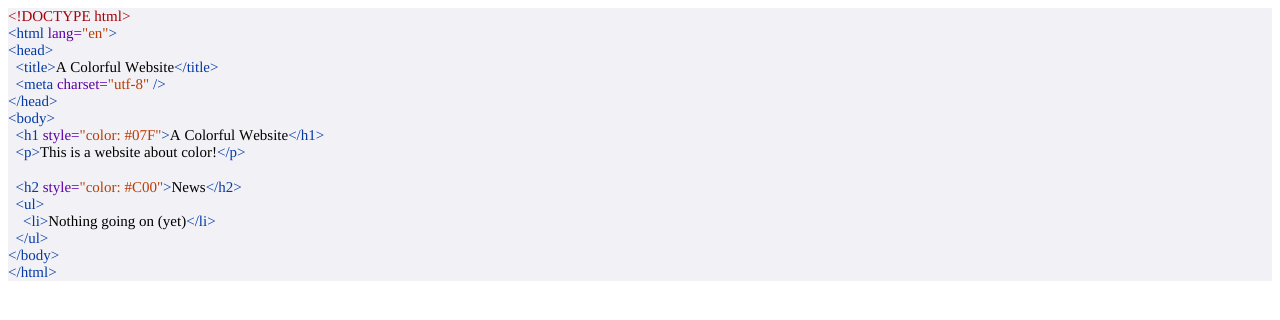
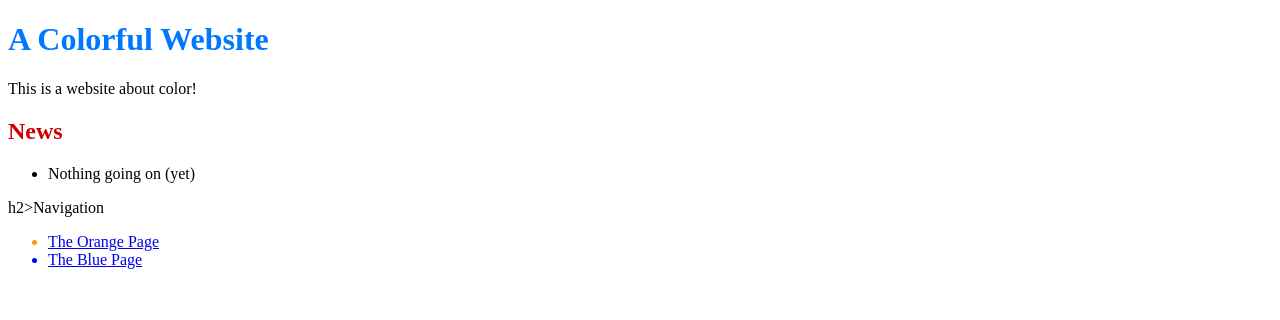
Before and after one commit to rwatkins1/my-git-repo, a plain HTML site: page index.html in a window 1280 px wide. Drawn offline with Linux system fonts and the light colour scheme.

Commit message:
add navigation links

```diff
--- a/index.html
+++ b/index.html
@@ -1,41 +1,25 @@
-<!DOCTYPE html PUBLIC "-//W3C//DTD HTML 4.01//EN" "http://www.w3.org/TR/html4/strict.dtd">
-<html>
+<!DOCTYPE html>
+<html lang="en">
 <head>
-  <meta http-equiv="Content-Type" content="text/html; charset=utf-8">
-  <meta http-equiv="Content-Style-Type" content="text/css">
-  <title></title>
-  <meta name="Generator" content="Cocoa HTML Writer">
-  <meta name="CocoaVersion" content="1894.6">
-  <style type="text/css">
-    p.p1 {margin: 0.0px 0.0px 0.0px 0.0px; line-height: 22.0px; font: 15.0px Times; color: #a3000a; -webkit-text-stroke: #a3000a; background-color: #f2f2f6}
-    p.p2 {margin: 0.0px 0.0px 0.0px 0.0px; line-height: 22.0px; font: 15.0px Times; color: #053aa5; -webkit-text-stroke: #053aa5; background-color: #f2f2f6}
-    p.p3 {margin: 0.0px 0.0px 0.0px 0.0px; line-height: 22.0px; font: 15.0px Times; color: #000000; -webkit-text-stroke: #000000; background-color: #f2f2f6}
-    p.p4 {margin: 0.0px 0.0px 0.0px 0.0px; line-height: 22.0px; font: 15.0px Times; color: #5e00a5; -webkit-text-stroke: #5e00a5; background-color: #f2f2f6}
-    p.p5 {margin: 0.0px 0.0px 0.0px 0.0px; line-height: 22.0px; font: 15.0px Times; color: #000000; -webkit-text-stroke: #000000; background-color: #f2f2f6; min-height: 18.0px}
-    p.p6 {margin: 0.0px 0.0px 0.0px 0.0px; line-height: 22.0px; font: 15.0px Times; color: #ba3c04; -webkit-text-stroke: #ba3c04; background-color: #f2f2f6}
-    span.s1 {font-kerning: none}
-    span.s2 {font-kerning: none; color: #000000; -webkit-text-stroke: 0px #000000}
-    span.s3 {font-kerning: none; color: #5e00a5; -webkit-text-stroke: 0px #5e00a5}
-    span.s4 {font-kerning: none; color: #ba3c04; -webkit-text-stroke: 0px #ba3c04}
-    span.s5 {font-kerning: none; color: #053aa5; -webkit-text-stroke: 0px #053aa5}
-  </style>
+  <title>A Colorful Website</title>
+  <meta charset="utf-8" />
 </head>
 <body>
-<p class="p1"><span class="s1">&lt;!DOCTYPE html&gt;</span></p>
-<p class="p2"><span class="s1">&lt;html</span><span class="s2"> </span><span class="s3">lang=</span><span class="s4">"en"</span><span class="s1">&gt;</span></p>
-<p class="p2"><span class="s1">&lt;head&gt;</span></p>
-<p class="p3"><span class="s1"><span class="Apple-converted-space">  </span></span><span class="s5">&lt;title&gt;</span><span class="s1">A Colorful Website</span><span class="s5">&lt;/title&gt;</span></p>
-<p class="p4"><span class="s2"><span class="Apple-converted-space">  </span></span><span class="s5">&lt;meta</span><span class="s2"> </span><span class="s1">charset=</span><span class="s4">"utf-8"</span><span class="s2"> </span><span class="s5">/&gt;</span></p>
-<p class="p2"><span class="s1">&lt;/head&gt;</span></p>
-<p class="p2"><span class="s1">&lt;body&gt;</span></p>
-<p class="p3"><span class="s1"><span class="Apple-converted-space">  </span></span><span class="s5">&lt;h1</span><span class="s1"> </span><span class="s3">style=</span><span class="s4">"color: #07F"</span><span class="s5">&gt;</span><span class="s1">A Colorful Website</span><span class="s5">&lt;/h1&gt;</span></p>
-<p class="p3"><span class="s1"><span class="Apple-converted-space">  </span></span><span class="s5">&lt;p&gt;</span><span class="s1">This is a website about color!</span><span class="s5">&lt;/p&gt;</span><span class="s1"> <span class="Apple-converted-space">   </span></span></p>
-<p class="p5"><span class="s1"><span class="Apple-converted-space">  </span></span></p>
-<p class="p6"><span class="s2"><span class="Apple-converted-space">  </span></span><span class="s5">&lt;h2</span><span class="s2"> </span><span class="s3">style=</span><span class="s1">"color: #C00"</span><span class="s5">&gt;</span><span class="s2">News</span><span class="s5">&lt;/h2&gt;</span></p>
-<p class="p2"><span class="s2"><span class="Apple-converted-space">  </span></span><span class="s1">&lt;ul&gt;</span></p>
-<p class="p3"><span class="s1"><span class="Apple-converted-space">    </span></span><span class="s5">&lt;li&gt;</span><span class="s1">Nothing going on (yet)</span><span class="s5">&lt;/li&gt;</span></p>
-<p class="p2"><span class="s2"><span class="Apple-converted-space">  </span></span><span class="s1">&lt;/ul&gt;</span></p>
-<p class="p2"><span class="s1">&lt;/body&gt;</span></p>
-<p class="p2"><span class="s1">&lt;/html&gt;</span></p>
+  <h1 style="color: #07F">A Colorful Website</h1>
+  <p>This is a website about color!</p>
+
+  <h2 style="color: #C00">News</h2>
+  <ul>
+    <li>Nothing going on (yet)</li>
+  </ul>
+h2>Navigation</h2>
+<ul>
+  <li style="color: #F90">
+    <a href="orange.html">The Orange Page</a>
+  </li>
+  <li style="color: #00F">
+    <a href="blue.html">The Blue Page</a>
+  </li>
+</ul>
 </body>
 </html>
```
Also changed, not shown: Blue.html (+1 -0 lines), Orange.html (+1 -0 lines).
